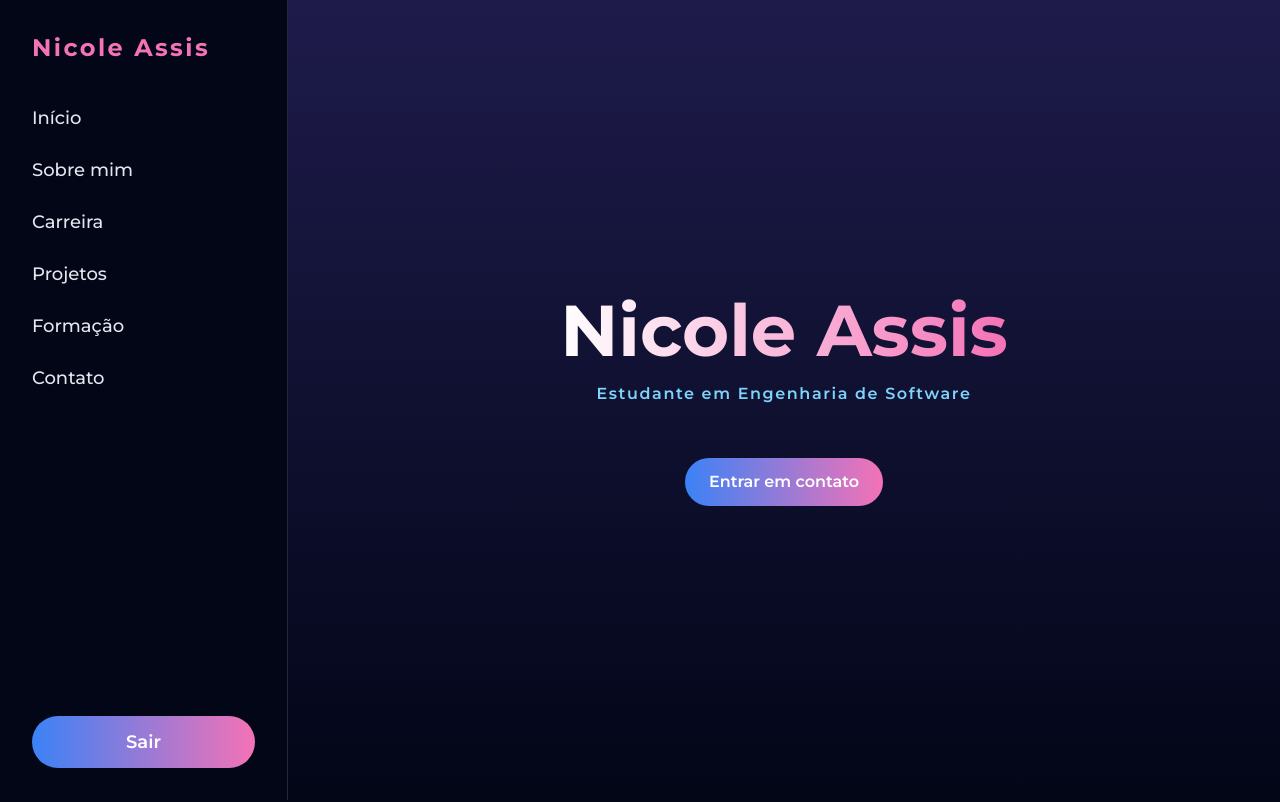
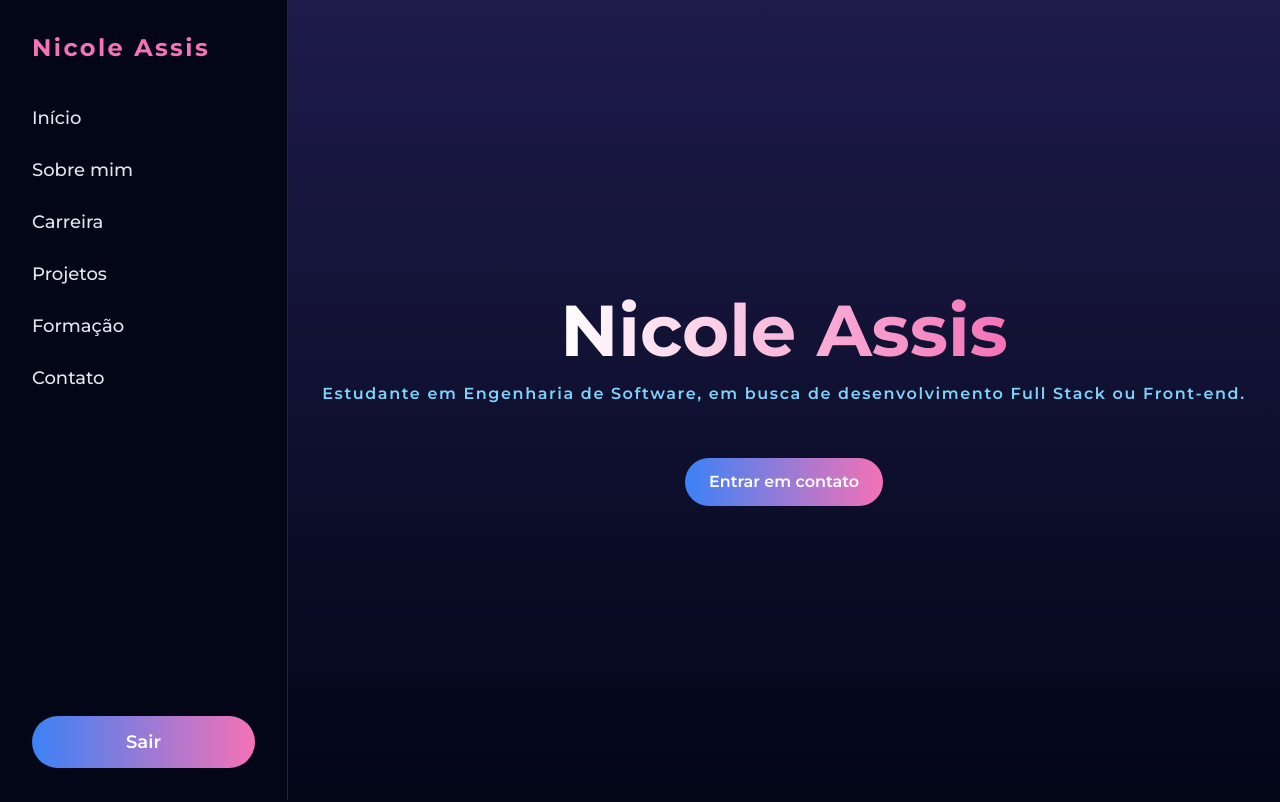
Before and after one commit to NicoleAssis/portfolio-nicole, a React (Vite) app: page /portfolio-nicole/welcome in a window 1280 px wide. Shown: the top 802 px of the page. Built offline with nearby package versions, Linux system fonts and the light colour scheme.

Commit message:
Ajustando Deploy

```diff
--- a/src/components/UI/HeroSection.jsx
+++ b/src/components/UI/HeroSection.jsx
@@ -15,9 +15,9 @@ function HeroSection() {
       </h1>
       <p
         className="text-sky-300 font-semibold tracking-widest mb-3 text-sm md:text-base"
-        aria-label="Engenheira de Software"
+        aria-label="Estudante em Engenharia de Software"
       >
-        Estudante em Engenharia de Software
+        Estudante em Engenharia de Software, em busca de desenvolvimento Full Stack ou Front-end.
       </p>
 
 
```
